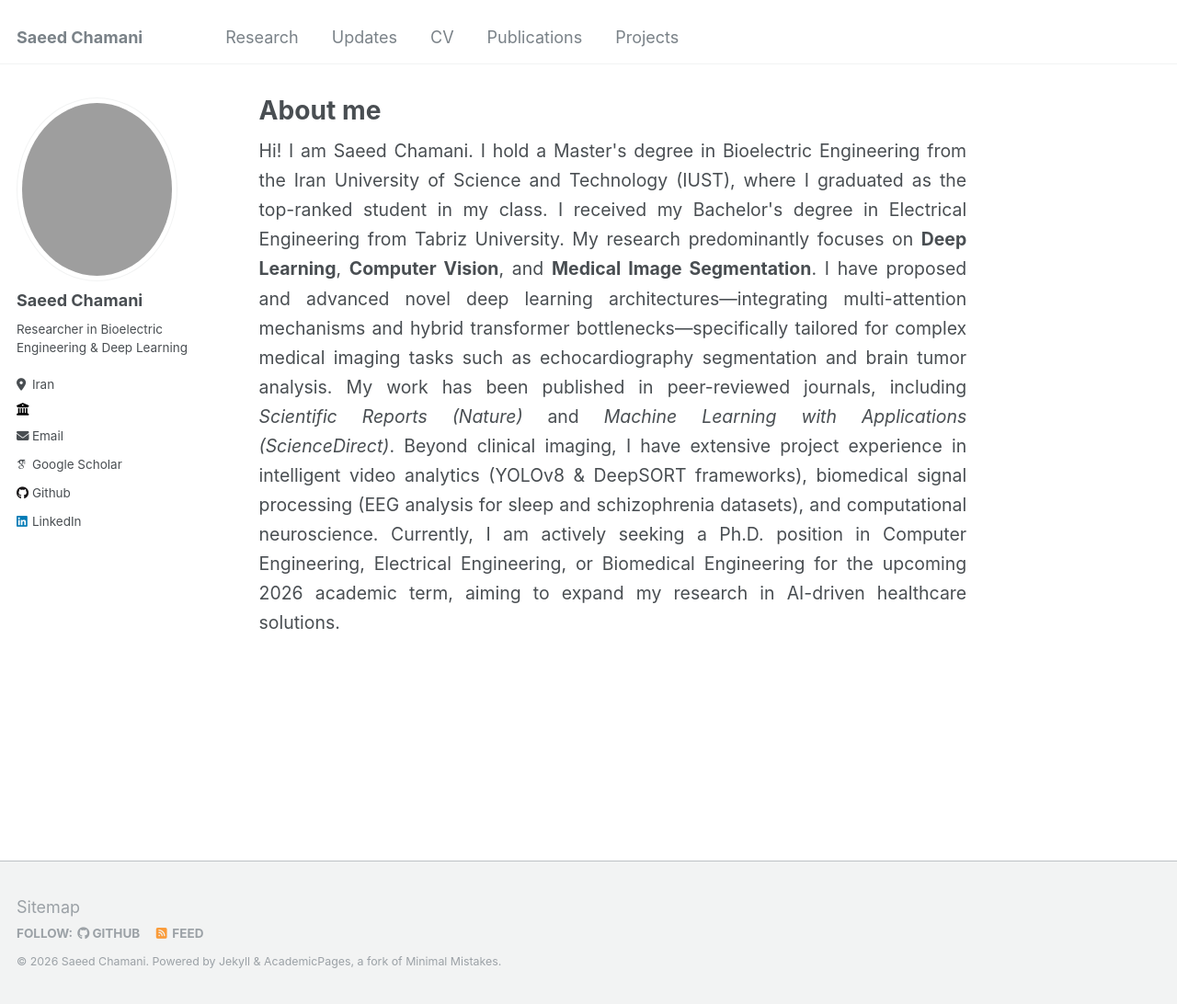
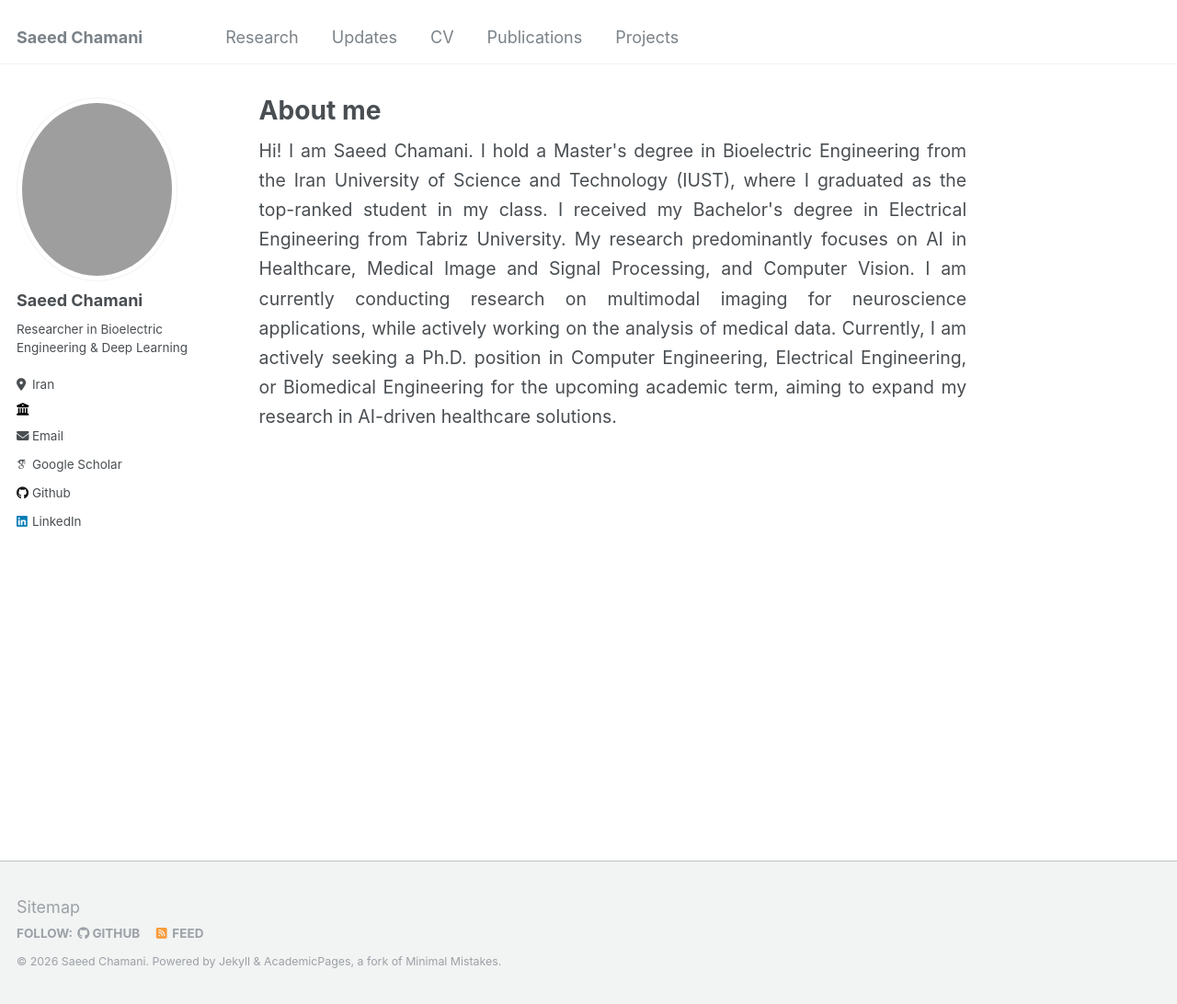
Before and after one commit to saeedchamani/saeedchamani.github.io, a Jekyll site: the page built from _pages/about.md, in a window 1280 px wide and 1092 px high. Shown: the whole window at 92% size. Built offline with Jekyll 4.4.1, drawn with Linux system fonts in a browser that asks for light colours; some web fonts are replaced.

Commit message:
Update about.md

```diff
--- a/_pages/about.md
+++ b/_pages/about.md
@@ -11,11 +11,9 @@ redirect_from:
 
 Hi! I am Saeed Chamani. I hold a Master's degree in Bioelectric Engineering from the Iran University of Science and Technology (IUST), where I graduated as the top-ranked student in my class. I received my Bachelor's degree in Electrical Engineering from Tabriz University.
 
-My research predominantly focuses on <b>Deep Learning</b>, <b>Computer Vision</b>, and <b>Medical Image Segmentation</b>. I have proposed and advanced novel deep learning architectures—integrating multi-attention mechanisms and hybrid transformer bottlenecks—specifically tailored for complex medical imaging tasks such as echocardiography segmentation and brain tumor analysis. My work has been published in peer-reviewed journals, including <i>Scientific Reports (Nature)</i> and <i>Machine Learning with Applications (ScienceDirect)</i>.
+My research predominantly focuses on AI in Healthcare, Medical Image and Signal Processing, and Computer Vision. I am currently conducting research on multimodal imaging for neuroscience applications, while actively working on the analysis of medical data.
 
-Beyond clinical imaging, I have extensive project experience in intelligent video analytics (YOLOv8 & DeepSORT frameworks), biomedical signal processing (EEG analysis for sleep and schizophrenia datasets), and computational neuroscience.
-
-Currently, I am actively seeking a Ph.D. position in Computer Engineering, Electrical Engineering, or Biomedical Engineering for the upcoming 2026 academic term, aiming to expand my research in AI-driven healthcare solutions.
+Currently, I am actively seeking a Ph.D. position in Computer Engineering, Electrical Engineering, or Biomedical Engineering for the upcoming academic term, aiming to expand my research in AI-driven healthcare solutions.
 
 </div>
 
```
